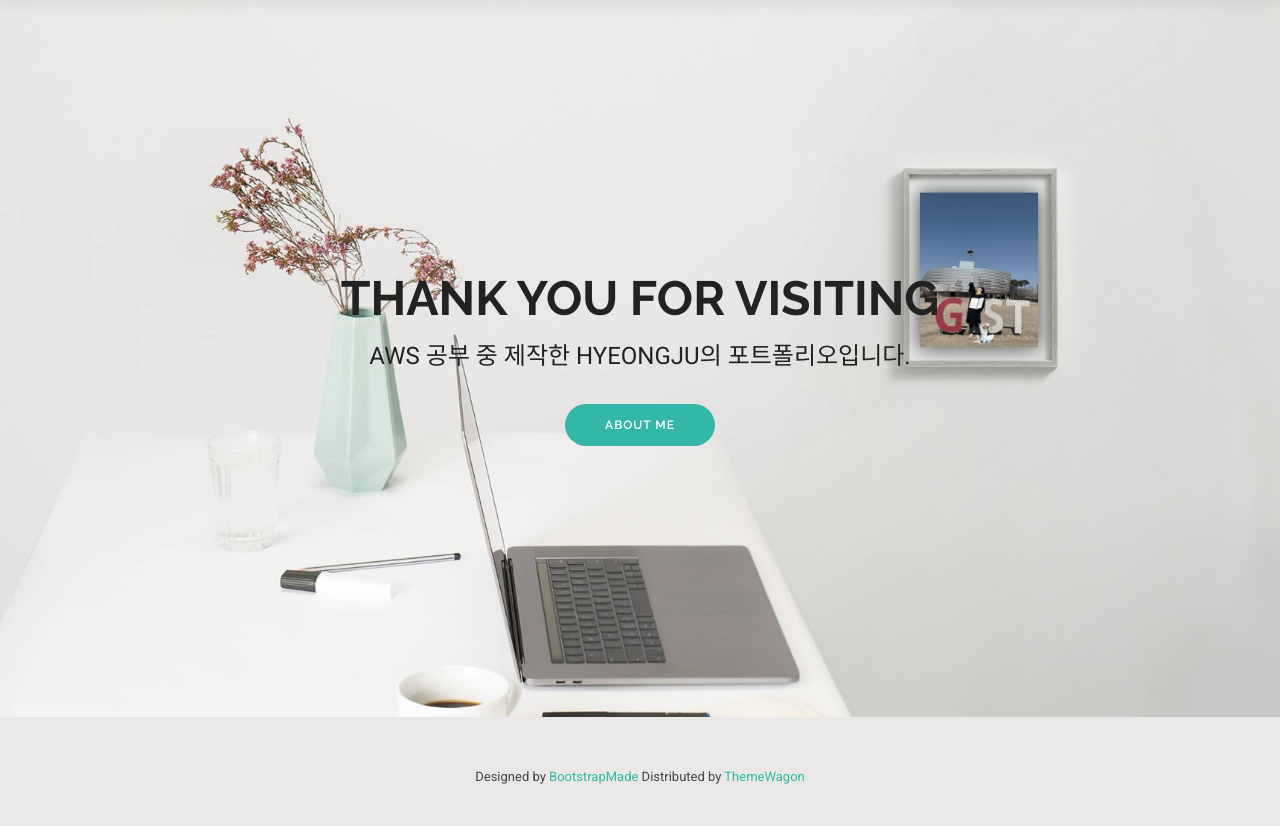
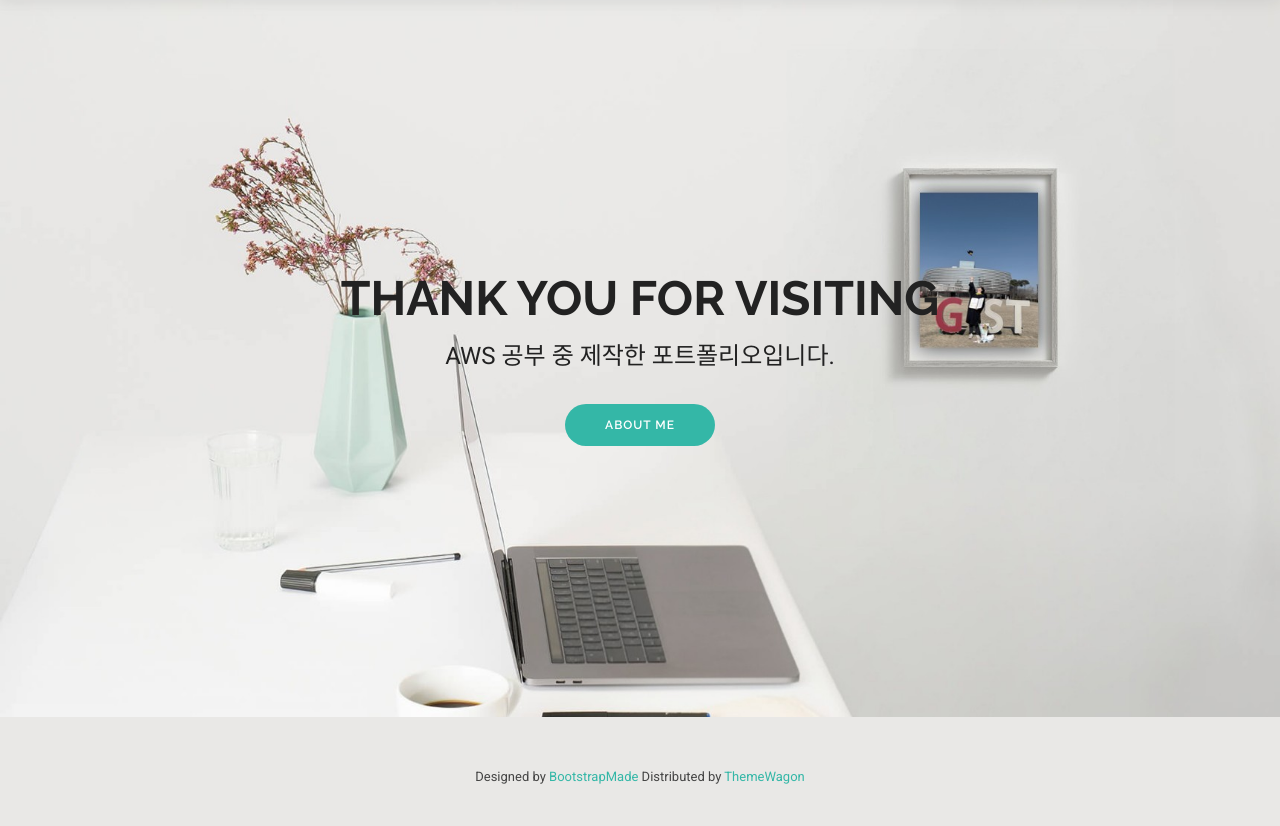
Before and after one commit to kimhyeongju/portfolio, a Flask app: template src/main/resources/templates/index.html in a window 1280 px wide. Shown: the part 84-910 px from the top of the page. Run offline with Flask 3, Linux system fonts and the light colour scheme; the template is opened without the code that fills it, so the values that code supplies are empty; some libraries are stand-ins or nearby versions.

Commit message:
env수정

```diff
--- a/src/main/resources/templates/index.html
+++ b/src/main/resources/templates/index.html
@@ -71,7 +71,7 @@
           <div class="row justify-content-center">
             <div class="col-lg-8">
               <h2>THANK YOU FOR VISITING</h2>
-              <p>AWS 공부 중 제작한 HYEONGJU의 포트폴리오입니다.</p>
+              <p>AWS 공부 중 제작한 포트폴리오입니다.</p>
               <a href="/about" class="btn-get-started">About Me</a>
             </div>
           </div>
```
Also changed, not shown: .github/workflows/ci-cd.yml, 1 other file.
